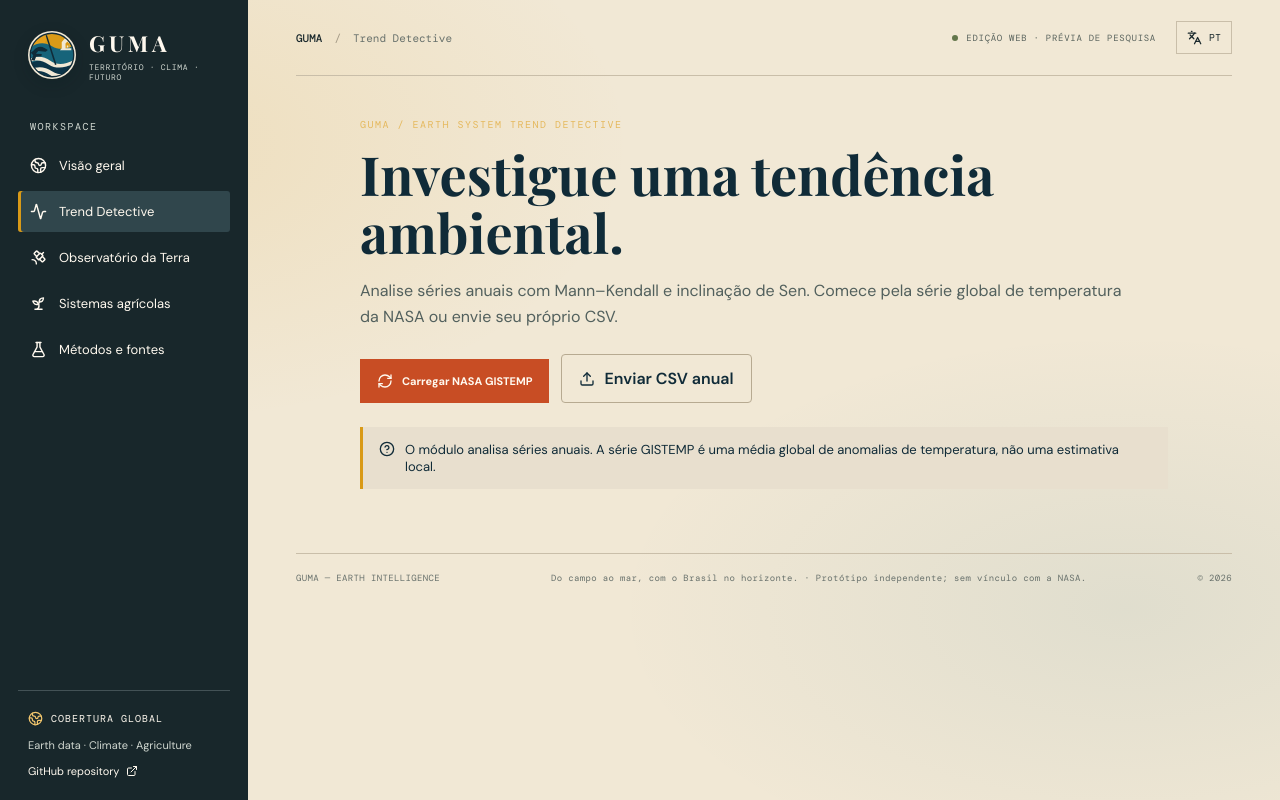
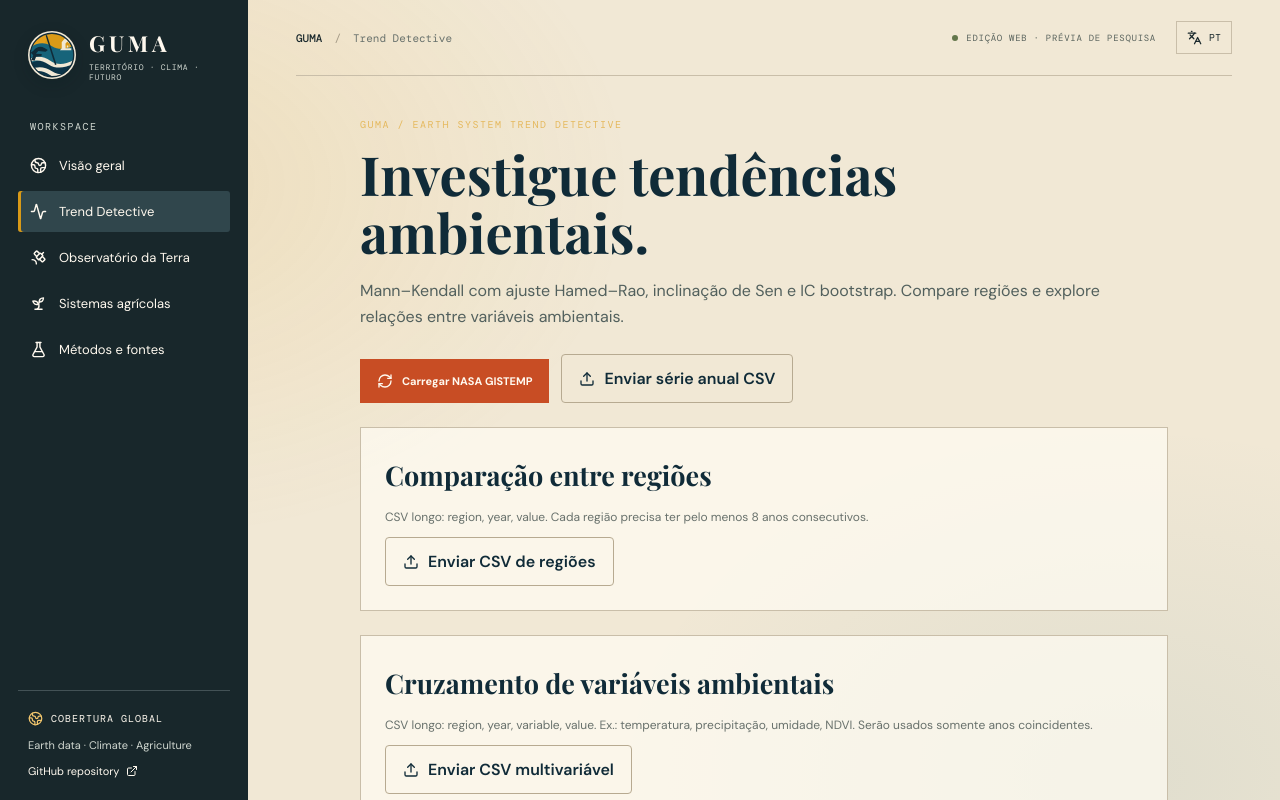
Before and after one commit to interpessoal21-ops/agrovision, a React (Vite) app: page / in a window 1280 px wide. Both pictures are taken after a click on the button "Trend Detective". Shown: the top 800 px of the page. Built offline with nearby package versions, Linux system fonts and the light colour scheme.

Commit message:
Integrate autocorrelation-aware trend analysis, bootstrap CI and environmental comparisons

```diff
--- a/src/main.jsx
+++ b/src/main.jsx
@@ -45,39 +45,98 @@ function analyze(rows){
  const slope=slopes.length%2?slopes[(slopes.length-1)/2]:(slopes[slopes.length/2-1]+slopes[slopes.length/2])/2;
  return {data,n,tau:S/(n*(n-1)/2),slope,p,direction:slope>0?"Crescente":slope<0?"Decrescente":"Sem tendência monotônica",significant:p<0.05};
 }
+function parseCSV(text){
+ const lines=text.replace(/^\uFEFF/,"").trim().split(/\r?\n/);if(lines.length<2)throw new Error("CSV vazio ou sem linhas de dados.");
+ const split=line=>{const out=[];let value="",quoted=false;for(let i=0;i<line.length;i++){const c=line[i];if(c==='"'&&line[i+1]==='"'&&quoted){value+='"';i++;}else if(c==='"')quoted=!quoted;else if(c===","&&!quoted){out.push(value.trim());value="";}else value+=c;}out.push(value.trim());return out;};
+ const headers=split(lines.shift()).map(x=>x.replace(/^"|"$/g,"").trim().toLowerCase());
+ return lines.filter(x=>x.trim()).map(line=>{const cells=split(line);return Object.fromEntries(headers.map((h,i)=>[h,(cells[i]||"").replace(/^"|"$/g,"").trim()]));});
+}
+function normalP(z){return Math.max(0,Math.min(1,1-erf(Math.abs(z)/Math.SQRT2)));}
+function validateAnnual(rows){
+ const data=rows.map(r=>({year:Number(r.year??r.ano),value:Number(r.value??r.valor??r.anomaly??r.anomalia)})).filter(r=>Number.isInteger(r.year)&&Number.isFinite(r.value)).sort((a,b)=>a.year-b.year);
+ if(data.length<8)throw new Error("São necessárias pelo menos 8 observações anuais válidas.");
+ if(new Set(data.map(d=>d.year)).size!==data.length)throw new Error("Há anos duplicados na série.");
+ if(data.some((d,i)=>i&&d.year!==data[i-1].year+1))throw new Error("A série precisa ter anos consecutivos, sem lacunas, para a correção de autocorrelação.");
+ return data;
+}
+function rankValues(values){
+ const order=values.map((v,i)=>({v,i})).sort((a,b)=>a.v-b.v),ranks=Array(values.length);let i=0;
+ while(i<order.length){let j=i+1;while(j<order.length&&order[j].v===order[i].v)j++;const rank=(i+1+j)/2;for(let k=i;k<j;k++)ranks[order[k].i]=rank;i=j;}return ranks;
+}
+function median(values){const a=[...values].sort((x,y)=>x-y),m=Math.floor(a.length/2);return a.length%2?a[m]:(a[m-1]+a[m])/2;}
+function trendStats(input,{replicates=600,seed=42}={}){
+ const data=validateAnnual(input),values=data.map(d=>d.value),n=values.length;let S=0;const slopes=[];
+ for(let i=0;i<n;i++)for(let j=i+1;j<n;j++){S+=Math.sign(values[j]-values[i]);slopes.push((values[j]-values[i])/(data[j].year-data[i].year));}
+ const counts=new Map();values.forEach(v=>counts.set(v,(counts.get(v)||0)+1));
+ const tie=[...counts.values()].reduce((a,t)=>a+(t>1?t*(t-1)*(2*t+5):0),0);
+ const variance=n*(n-1)*(2*n+5)/18-tie/18;
+ const rawZ=variance<=0||S===0?0:(S>0?S-1:S+1)/Math.sqrt(variance);
+ let factor=1,adjustedLags=[];
+ const ranks=rankValues(values),mean=(n+1)/2,centered=ranks.map(v=>v-mean),denom=centered.reduce((a,v)=>a+v*v,0),rho=[];
+ for(let lag=1;lag<n;lag++){let sum=0;for(let i=0;i<n-lag;i++)sum+=centered[i]*centered[i+lag];rho.push(denom?sum/denom:0);}
+ const cutoff=1.96/Math.sqrt(n);rho.forEach((r,i)=>{if(Math.abs(r)>cutoff)adjustedLags.push(i+1);});
+ if(adjustedLags.length){factor=1;for(const lag of adjustedLags)factor+=2*(n-lag)*(n-lag-1)*(n-lag-2)*rho[lag-1]/(n*(n-1)*(n-2));factor=Math.max(1/n,Math.min(3,factor));}
+ const correctedVariance=variance*factor,z=correctedVariance<=0?0:(S===0?0:(S>0?S-1:S+1)/Math.sqrt(correctedVariance)),p=normalP(z),slope=median(slopes);
+ const x=data.map(d=>d.year-data[0].year),intercept=median(values.map((v,i)=>v-slope*x[i])),fitted=x.map(v=>intercept+slope*v),residual=values.map((v,i)=>v-fitted[i]);
+ const blockLength=Math.max(2,Math.round(n**(1/3))),rng=(()=>{let a=seed>>>0;return()=>{a^=a<<13;a^=a>>>17;a^=a<<5;return(a>>>0)/4294967296;};})(),boot=[];
+ for(let b=0;b<replicates;b++){const sampled=[];while(sampled.length<n){const st=Math.floor(rng()*n);for(let k=0;k<blockLength&&sampled.length<n;k++)sampled.push(residual[(st+k)%n]);}boot.push(median(Array.from({length:n*(n-1)/2},(_,idx)=>0).slice(0,0).concat((()=>{const a=[];for(let i=0;i<n;i++)for(let j=i+1;j<n;j++)a.push((fitted[j]+sampled[j]-fitted[i]-sampled[i])/(data[j].year-data[i].year));return a;})())));}
+ boot.sort((a,b)=>a-b);const lo=boot[Math.floor(.025*(replicates-1))],hi=boot[Math.ceil(.975*(replicates-1))];
+ return {data,n,S,tau:S/(n*(n-1)/2),slope,p,z,variance,correctedVariance,factor,adjustedLags,ci:{lower:lo,upper:hi,confidence:0.95,replicates,blockLength,seed},direction:slope>0?"Crescente":slope<0?"Decrescente":"Sem tendência monotônica",significant:p<.05};
+}
+function benjaminiHochberg(items){
+ const sorted=items.map((x,i)=>({...x,_i:i})).sort((a,b)=>a.p-b.p),m=sorted.length;let next=1;
+ for(let i=m-1;i>=0;i--){next=Math.min(next,sorted[i].p*m/(i+1),1);sorted[i].q=next;}
+ return sorted.sort((a,b)=>a._i-b._i);
+}
+function analyzeRegions(records){
+ const groups=new Map();for(const r of records){const region=String(r.region??r.regiao??"").trim(),year=Number(r.year??r.ano),value=Number(r.value??r.valor);if(region&&Number.isInteger(year)&&Number.isFinite(value)){if(!groups.has(region))groups.set(region,[]);groups.get(region).push({year,value});}}
+ if(groups.size<2)throw new Error("A comparação espacial exige pelo menos duas regiões.");
+ const results=[...groups].map(([region,rows])=>({region,...trendStats(rows)}));
+ return benjaminiHochberg(results.map(({region,p,n,slope,direction})=>({region,p,n,slope,direction}))).map((r,i)=>({...results[i],q:r.q}));
+}
+function pearson(a,b){
+ const ma=a.reduce((x,v)=>x+v,0)/a.length,mb=b.reduce((x,v)=>x+v,0)/b.length;let num=0,da=0,db=0;
+ for(let i=0;i<a.length;i++){const x=a[i]-ma,y=b[i]-mb;num+=x*y;da+=x*x;db+=y*y;}return da&&db?num/Math.sqrt(da*db):NaN;
+}
+function correlateVariables(records){
+ const map=new Map();for(const r of records){const region=String(r.region??r.regiao??"").trim(),year=Number(r.year??r.ano),variable=String(r.variable??r.variavel??"").trim(),value=Number(r.value??r.valor);if(region&&Number.isInteger(year)&&variable&&Number.isFinite(value))map.set([region,year,variable].join("|"),value);}
+ const regions=[...new Set([...map.keys()].map(k=>k.split("|")[0]))],out=[];
+ for(const region of regions){const vars=[...new Set([...map.keys()].filter(k=>k.startsWith(region+"|")).map(k=>k.split("|")[2]))];
+  for(let i=0;i<vars.length;i++)for(let j=i+1;j<vars.length;j++){const a=[],b=[];for(const key of map.keys()){const [reg,year,v]=key.split("|");if(reg===region&&v===vars[i]&&map.has([region,year,vars[j]].join("|"))){a.push(map.get(key));b.push(map.get([region,year,vars[j]].join("|")));}}
+   if(a.length>=8){const rp=pearson(a,b),rs=pearson(rankValues(a),rankValues(b));out.push({region,a:vars[i],b:vars[j],n:a.length,pearson:rp,spearman:rs});}
+  }
+ }
+ if(!out.length)throw new Error("Nenhum par de variáveis tem pelo menos 8 anos coincidentes na mesma região.");
+ return out;
+}
 function TrendDetective({lang}){
  const [rows,setRows]=useState([]),[source,setSource]=useState(""),[busy,setBusy]=useState(false),[error,setError]=useState(""),[result,setResult]=useState(null);
- const [start,setStart]=useState(""),[end,setEnd]=useState("");
- const t=lang==="pt";
+ const [regionRows,setRegionRows]=useState([]),[regionResults,setRegionResults]=useState([]),[regionError,setRegionError]=useState("");
+ const [variableRows,setVariableRows]=useState([]),[correlations,setCorrelations]=useState([]),[variableError,setVariableError]=useState("");
+ const [start,setStart]=useState(""),[end,setEnd]=useState("");const t=lang==="pt";
  const selected=useMemo(()=>rows.filter(r=>(!start||r.year>=Number(start))&&(!end||r.year<=Number(end))),[rows,start,end]);
  const loadNASA=async()=>{setBusy(true);setError("");setResult(null);try{const r=await fetch("/api/gistemp");const j=await r.json();if(!r.ok)throw new Error(j.error||"Falha ao consultar NASA GISTEMP.");setRows(j.rows);setSource("NASA GISS · GISTEMP v4");setStart(String(j.rows[0].year));setEnd(String(j.rows[j.rows.length-1].year));}catch(e){setError(e.message+" Você ainda pode importar uma série anual em CSV.");}finally{setBusy(false);}};
- const upload=async file=>{setError("");setResult(null);try{const raw=await file.text();const lines=raw.trim().split(/\r?\n/);const headers=lines.shift().split(",").map(x=>x.trim().replace(/^["']|["']$/g,""));const yi=headers.findIndex(x=>/^(year|ano)$/i.test(x)),vi=headers.findIndex((x,i)=>i!==yi&&/^(value|valor|anomaly|anomalia|indicator|indicador)$/i.test(x));if(yi<0||vi<0)throw new Error("O CSV precisa ter colunas chamadas year/ano e value/valor (ou anomaly/anomalia).");const parsed=lines.map(line=>{const c=line.split(",");return {year:Number(c[yi]),value:Number(c[vi])};}).filter(x=>Number.isFinite(x.year)&&Number.isFinite(x.value));if(parsed.length<8)throw new Error("O arquivo contém menos de oito linhas anuais válidas.");parsed.sort((a,b)=>a.year-b.year);setRows(parsed);setSource("Arquivo enviado · "+file.name);setStart(String(parsed[0].year));setEnd(String(parsed[parsed.length-1].year));}catch(e){setError(e.message);}};
- const run=()=>{try{setResult(analyze(selected));setError("");}catch(e){setResult(null);setError(e.message);}};
+ const upload=async file=>{setError("");setResult(null);try{const parsed=parseCSV(await file.text()).map(r=>({year:Number(r.year??r.ano),value:Number(r.value??r.valor??r.anomaly??r.anomalia)})).filter(r=>Number.isFinite(r.year)&&Number.isFinite(r.value)).sort((a,b)=>a.year-b.year);validateAnnual(parsed);setRows(parsed);setSource("Arquivo enviado · "+file.name);setStart(String(parsed[0].year));setEnd(String(parsed[parsed.length-1].year));}catch(e){setError(e.message);}};
+ const run=()=>{try{setResult(trendStats(selected));setError("");}catch(e){setResult(null);setError(e.message);}};
+ const uploadRegions=async file=>{try{const parsed=parseCSV(await file.text());setRegionRows(parsed);setRegionResults(analyzeRegions(parsed));setRegionError("");}catch(e){setRegionResults([]);setRegionError(e.message);}};
+ const uploadVariables=async file=>{try{const parsed=parseCSV(await file.text());setVariableRows(parsed);setCorrelations(correlateVariables(parsed));setVariableError("");}catch(e){setCorrelations([]);setVariableError(e.message);}};
  return <section className="trend-workspace">
-  <div className="eyebrow">GUMA / EARTH SYSTEM TREND DETECTIVE</div>
-  <h1>{t?"Investigue uma tendência ambiental.":"Investigate an Earth-system trend."}</h1>
-  <p className="trend-lead">{t?"Analise séries anuais com Mann–Kendall e inclinação de Sen. Comece pela série global de temperatura da NASA ou envie seu próprio CSV.":"Analyze annual series with Mann–Kendall and Sen's slope. Start with NASA's global temperature series or upload your own CSV."}</p>
-  <div className="trend-controls">
-   <button className="primary" onClick={loadNASA} disabled={busy}><RefreshCw size={16}/>{busy?(t?"Consultando NASA…":"Retrieving NASA…"):(t?"Carregar NASA GISTEMP":"Load NASA GISTEMP")}</button>
-   <label className="upload-control"><Upload size={16}/>{t?"Enviar CSV anual":"Upload annual CSV"}<input type="file" accept=".csv,text/csv" onChange={e=>e.target.files?.[0]&&upload(e.target.files[0])}/></label>
-  </div>
-  {source&&<div className="dataset-meta"><Database size={15}/><span><b>{t?"Fonte":"Source"}:</b> {source} · {rows.length} {t?"observações":"observations"} · {rows[0]?.year}–{rows[rows.length-1]?.year}</span></div>}
-  {rows.length>0&&<div className="analysis-panel">
-   <h2>{t?"Janela de análise":"Analysis window"}</h2>
-   <div className="year-controls"><label>{t?"Ano inicial":"First year"}<input type="number" value={start} onChange={e=>setStart(e.target.value)}/></label><label>{t?"Ano final":"Last year"}<input type="number" value={end} onChange={e=>setEnd(e.target.value)}/></label><button className="primary" onClick={run}>{t?"Analisar tendência":"Analyze trend"}</button></div>
-   <p className="subtle">{selected.length} {t?"observações no intervalo selecionado":"observations in selected interval"}</p>
+  <div className="eyebrow">GUMA / EARTH SYSTEM TREND DETECTIVE</div><h1>{t?"Investigue tendências ambientais.":"Investigate Earth-system trends."}</h1>
+  <p className="trend-lead">{t?"Mann–Kendall com ajuste Hamed–Rao, inclinação de Sen e IC bootstrap. Compare regiões e explore relações entre variáveis ambientais.":"Mann–Kendall with Hamed–Rao adjustment, Sen's slope and bootstrap CI. Compare regions and explore relationships between environmental variables."}</p>
+  <div className="trend-controls"><button className="primary" onClick={loadNASA} disabled={busy}><RefreshCw size={16}/>{busy?"Consultando NASA…":(t?"Carregar NASA GISTEMP":"Load NASA GISTEMP")}</button><label className="upload-control"><Upload size={16}/>{t?"Enviar série anual CSV":"Upload annual-series CSV"}<input type="file" accept=".csv,text/csv" onChange={e=>e.target.files?.[0]&&upload(e.target.files[0])}/></label></div>
+  {source&&<div className="dataset-meta"><Database size={15}/><span><b>Fonte:</b> {source} · {rows.length} observações · {rows[0]?.year}–{rows[rows.length-1]?.year}</span></div>}
+  {rows.length>0&&<div className="analysis-panel"><h2>{t?"Análise temporal":"Time-series analysis"}</h2><div className="year-controls"><label>Ano inicial<input type="number" value={start} onChange={e=>setStart(e.target.value)}/></label><label>Ano final<input type="number" value={end} onChange={e=>setEnd(e.target.value)}/></label><button className="primary" onClick={run}>{t?"Analisar tendência":"Analyze trend"}</button></div><p className="subtle">{selected.length} observações selecionadas · mínimo 8 anos consecutivos</p></div>}
+  {error&&<div className="error-panel" role="alert">{error}</div>}
+  {result&&<div className="results-panel"><div className="result-heading"><div><div className="eyebrow">RESULTADO ESTATÍSTICO</div><h2>{result.direction}</h2></div><span className={result.significant?"significance yes":"significance"}>{result.significant?"Significativo · p ajustado por Hamed–Rao":"Não significativo · p ajustado por Hamed–Rao"}</span></div>
+   <div className="result-metrics"><article><small>Sen's slope</small><b>{result.slope.toFixed(4)}</b><span>unidades / ano</span></article><article><small>IC 95% da inclinação</small><b>{result.ci.lower.toFixed(4)} a {result.ci.upper.toFixed(4)}</b><span>bootstrap em blocos · {result.ci.replicates} réplicas</span></article><article><small>Mann–Kendall τ</small><b>{result.tau.toFixed(3)}</b><span>p = {result.p.toPrecision(4)}</span></article><article><small>Autocorrelação</small><b>{result.factor.toFixed(3)}×</b><span>Hamed–Rao · {result.adjustedLags.length} defasagens</span></article></div>
+   <div className="chart-panel"><h3>Série anual observada</h3><svg viewBox="0 0 760 260" role="img" aria-label="Série anual"><line x1="44" y1="12" x2="44" y2="220" stroke="currentColor" opacity=".35"/><line x1="44" y1="220" x2="740" y2="220" stroke="currentColor" opacity=".35"/><polyline fill="none" stroke="#17647a" strokeWidth="3" points={result.data.map((d,i)=>{const min=Math.min(...result.data.map(x=>x.value)),max=Math.max(...result.data.map(x=>x.value)),x=44+i*696/Math.max(1,result.n-1),y=204-(d.value-min)/(max-min||1)*180;return x.toFixed(1)+","+y.toFixed(1)}).join(" ")}/><text x="44" y="245" fill="currentColor" fontSize="12">{result.data[0].year}</text><text x="740" y="245" textAnchor="end" fill="currentColor" fontSize="12">{result.data[result.n-1].year}</text></svg></div>
+   <details className="method-details"><summary>Método, parâmetros e limites</summary><p>Mann–Kendall com variância corrigida por Hamed–Rao usando autocorrelação dos postos; limiar normal 1,96/√n. A inclinação de Sen é a mediana das inclinações pareadas.</p><p>IC de 95%: bootstrap circular de blocos móveis dos resíduos após remoção da tendência, {result.ci.replicates} réplicas, comprimento do bloco {result.ci.blockLength}, semente {result.ci.seed}. A cobertura depende da estrutura temporal e do tamanho amostral; não é garantia universal.</p><p>O Hamed–Rao implementado é uma aproximação com seleção de defasagens pelo limiar nominal; séries curtas, tendência residual, mudanças estruturais e dados não estacionários exigem análise adicional. Resultado não implica causalidade.</p></details>
   </div>}
-  {error&&<div className="error-panel" role="alert">{error}</div>}
-  {result&&<div className="results-panel">
-   <div className="result-heading"><div><div className="eyebrow">{t?"RESULTADO ESTATÍSTICO":"STATISTICAL RESULT"}</div><h2>{result.direction}</h2></div><span className={result.significant?"significance yes":"significance"}>{result.significant?(t?"Significativo · α = 0,05":"Significant · α = 0.05"):(t?"Não significativo · α = 0,05":"Not significant · α = 0.05")}</span></div>
-   <div className="result-metrics"><article><small>Sen's slope</small><b>{result.slope.toFixed(4)}</b><span>{t?"unidades por ano":"units per year"}</span></article><article><small>Mann–Kendall τ</small><b>{result.tau.toFixed(3)}</b><span>{t?"associação monotônica":"monotonic association"}</span></article><article><small>p-value</small><b>{result.p.toPrecision(4)}</b><span>two-sided</span></article><article><small>n</small><b>{result.n}</b><span>{t?"anos válidos":"valid years"}</span></article></div>
-   <div className="chart-panel"><h3>{t?"Série anual observada":"Observed annual series"}</h3><svg viewBox="0 0 760 260" role="img" aria-label="Annual observations line chart"><line x1="44" y1="12" x2="44" y2="220" stroke="currentColor" opacity=".35"/><line x1="44" y1="220" x2="740" y2="220" stroke="currentColor" opacity=".35"/><polyline fill="none" stroke="#17647a" strokeWidth="3" strokeLinejoin="round" strokeLinecap="round" points={result.data.map((d,i)=>{const min=Math.min(...result.data.map(x=>x.value)),max=Math.max(...result.data.map(x=>x.value)),x=44+i*696/Math.max(1,result.n-1),y=204-(d.value-min)/(max-min||1)*180;return x.toFixed(1)+","+y.toFixed(1)}).join(" ")}/><text x="44" y="245" fill="currentColor" fontSize="12">{result.data[0].year}</text><text x="740" y="245" textAnchor="end" fill="currentColor" fontSize="12">{result.data[result.n-1].year}</text></svg></div>
-   <details className="method-details"><summary>{t?"Método e limites de interpretação":"Method and interpretation limits"}</summary><p>{t?"Mann–Kendall testa associação monotônica; a inclinação de Sen é a mediana das inclinações entre todos os pares de observações. O p-valor usa aproximação normal com correção de continuidade e correção para empates.":"Mann–Kendall tests monotonic association; Sen's slope is the median of all pairwise slopes. The p-value uses a normal approximation with continuity and tie corrections."}</p><p>{t?"Limitação importante: esta versão não corrige autocorrelação serial, não calcula intervalos de confiança e não demonstra causalidade. Uma tendência estatística não identifica seu mecanismo físico.":"Important limitation: this version does not correct for serial autocorrelation, calculate confidence intervals, or establish causation. A statistical trend does not identify its physical mechanism."}</p><p>{t?"Verifique a procedência, cobertura, alterações de medição e contexto físico antes de interpretar o resultado.":"Check provenance, coverage, measurement changes and physical context before interpreting results."}</p></details>
-  </div>}
-  <div className="scope-note"><CircleHelp size={16}/><span>{t?"O módulo analisa séries anuais. A série GISTEMP é uma média global de anomalias de temperatura, não uma estimativa local.":"This module analyzes annual series. GISTEMP is a global mean temperature-anomaly series, not a local estimate."}</span></div>
+  <div className="analysis-panel"><h2>{t?"Comparação entre regiões":"Cross-region comparison"}</h2><p className="subtle">{t?"CSV longo: region, year, value. Cada região precisa ter pelo menos 8 anos consecutivos.":"Long CSV: region, year, value. Each region needs at least 8 consecutive years."}</p><label className="upload-control"><Upload size={16}/>Enviar CSV de regiões<input type="file" accept=".csv,text/csv" onChange={e=>e.target.files?.[0]&&uploadRegions(e.target.files[0])}/></label>{regionError&&<div className="error-panel">{regionError}</div>}{regionResults.length>0&&<div className="table-scroll"><table className="comparison-table"><thead><tr><th>Região</th><th>n</th><th>Sen / ano</th><th>p HR</th><th>q BH</th><th>Direção</th></tr></thead><tbody>{regionResults.map(r=><tr key={r.region}><td>{r.region}</td><td>{r.n}</td><td>{r.slope.toFixed(4)}</td><td>{r.p.toPrecision(3)}</td><td>{r.q.toPrecision(3)}</td><td>{r.direction}</td></tr>)}</tbody></table><p className="subtle">q: correção Benjamini–Hochberg para controlar taxa de falsas descobertas entre as regiões carregadas. A tabela compara regiões; não substitui análise geoespacial com coordenadas ou polígonos.</p></div>}</div>
+  <div className="analysis-panel"><h2>{t?"Cruzamento de variáveis ambientais":"Environmental-variable relationships"}</h2><p className="subtle">{t?"CSV longo: region, year, variable, value. Ex.: temperatura, precipitação, umidade, NDVI. Serão usados somente anos coincidentes.":"Long CSV: region, year, variable, value. E.g. temperature, precipitation, humidity, NDVI. Only overlapping years are used."}</p><label className="upload-control"><Upload size={16}/>Enviar CSV multivariável<input type="file" accept=".csv,text/csv" onChange={e=>e.target.files?.[0]&&uploadVariables(e.target.files[0])}/></label>{variableError&&<div className="error-panel">{variableError}</div>}{correlations.length>0&&<div className="table-scroll"><table className="comparison-table"><thead><tr><th>Região</th><th>Variáveis</th><th>n pareado</th><th>Pearson r</th><th>Spearman ρ</th></tr></thead><tbody>{correlations.map((r,i)=><tr key={i}><td>{r.region}</td><td>{r.a} × {r.b}</td><td>{r.n}</td><td>{Number.isFinite(r.pearson)?r.pearson.toFixed(3):"—"}</td><td>{Number.isFinite(r.spearman)?r.spearman.toFixed(3):"—"}</td></tr>)}</tbody></table><p className="subtle">Correlação não demonstra causalidade. São exibidas estatísticas descritivas sem inferência causal nem correção de confundidores.</p></div>}</div>
+  <div className="scope-note"><CircleHelp size={16}/><span>Use dados com fonte, unidade, método de medição e cobertura temporal documentados. A comparação regional não cria mapas nem pressupõe coordenadas que não estejam no arquivo.</span></div>
  </section>;
 }
-
 function App(){
  const [lang,setLang]=useState("pt"),[section,setSection]=useState("overview"),[mobileOpen,setMobileOpen]=useState(false);const t=copy[lang];
  const sectionTitle=t[section]||t.overview;
```
